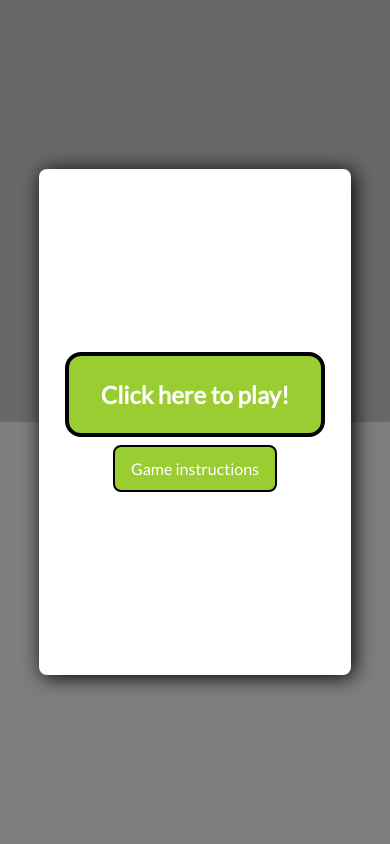
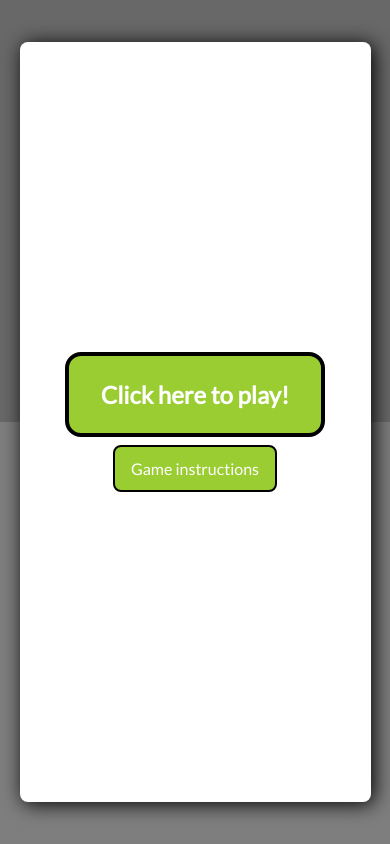
Before and after one commit to Doug-Sewell/quick-react, a plain HTML site: page index.html in a window 390 px wide. Drawn offline with Linux system fonts and the light colour scheme.

Commit message:
Tweaked modal styling on mobile to be twaller and wider.

```diff
--- a/style.css
+++ b/style.css
@@ -87,4 +87,9 @@ body {
     .container {
         flex-direction: column;
     }
+
+    .modal {
+        height:90%;
+        width:90%;
+    }
 }
```
